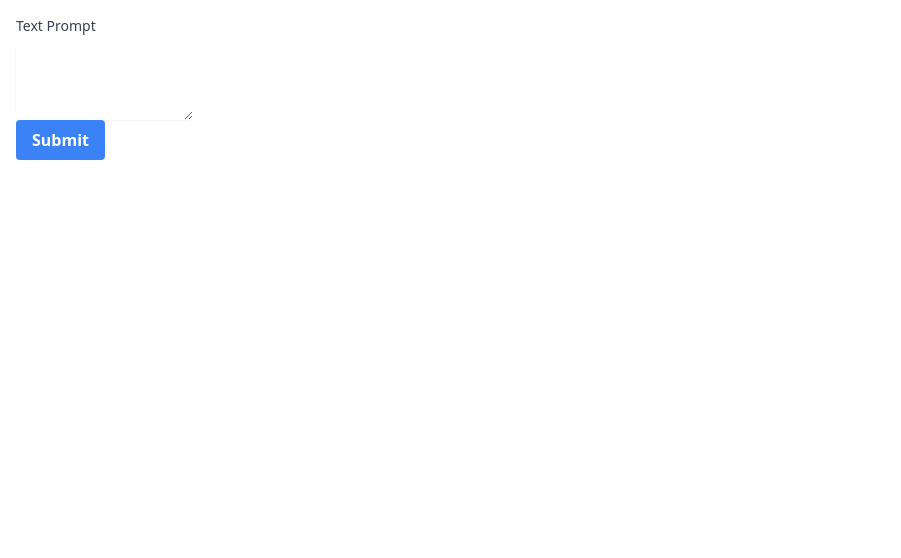
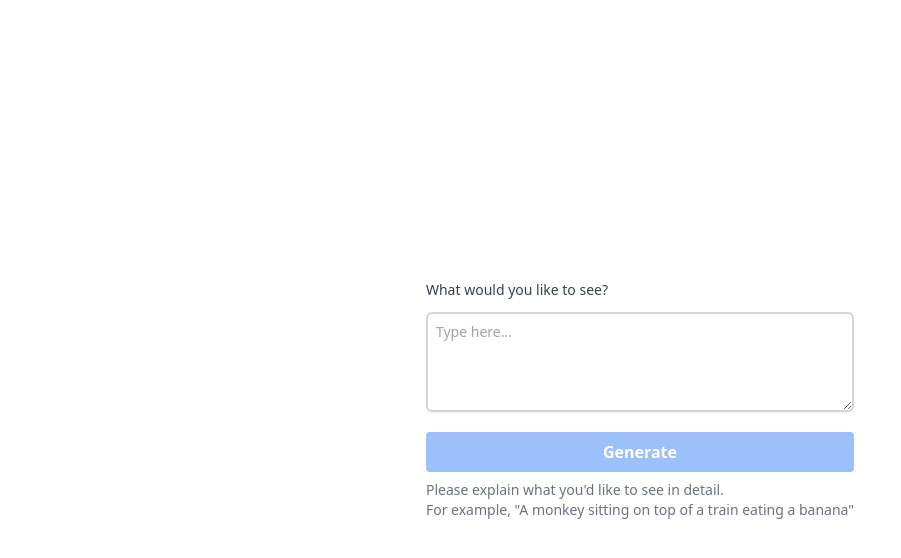
Before and after one commit to tinkerhub/tinkerspace-stable-diffusion, a Next.js app: page /new in a window 1280 px wide. Shown: the top 558 px of the page, without its empty margins (0-901 px from the left). Built offline with nearby package versions, Linux system fonts and the light colour scheme.

Commit message:
New page added

```diff
--- a/pages/new.js
+++ b/pages/new.js
@@ -2,20 +2,25 @@ import { useState } from 'react'
 import { insertPrompt } from '../lib/db';
 export default function CreateForm() {
     const [textPrompt, setTextPrompt] = useState('');
+    const [isSubmitting, setIsSubmitting] = useState(false);
+
     return (
-        <div className="container p-4 flex items-start space-x-4">
+        <div className="flex flex-col items-center justify-center min-h-screen py-2 px-2">
+            {!isSubmitting && (
             <div>
                 <label htmlFor="comment" className="block text-sm font-medium text-gray-700">
-                    Text Prompt
+                    What would you like to see?
                 </label>
-                <div className="mt-1">
+                <div className="mt-3 mb-5">
                     <textarea
                         onChange={(e) => setTextPrompt(e.target.value)}
+                        value={textPrompt}
                         rows={4}
                         name="comment"
                         id="comment"
-                        className="block w-full rounded-md border-gray-300 shadow-sm focus:border-indigo-500 focus:ring-indigo-500 sm:text-sm"
+                        className="shadow-sm focus:ring-blue-500 focus:border-blue-500 mt-1 block w-full sm:text-sm border-gray-300 rounded-md border-2 p-2"
                         defaultValue={''}
+                        placeholder="Type here..."
                     />
                 </div>
                 <button onClick={
@@ -23,12 +28,36 @@ export default function CreateForm() {
                         insertPrompt({
                             text: textPrompt,
                         })
+                        setIsSubmitting(true);
+
+                        setTextPrompt('');
                     }
-                } className="bg-blue-500 hover:bg-blue-700 text-white font-bold py-2 px-4 rounded">
-                    Submit
+                }
+                disabled={textPrompt.length < 10}
+                className={
+                    textPrompt.length < 10
+                        ? 'bg-blue-500 hover:bg-blue-700 text-white font-bold py-2 px-4 rounded opacity-50 cursor-not-allowed w-full'
+                    : 'bg-blue-500 hover:bg-blue-700 text-white font-bold py-2 px-4 rounded w-full'
+                }
+                >
+                    Generate
                 </button>
+                <p className="mt-2 text-sm text-gray-500">
+                    Please explain what you'd like to see in detail. <br/>For example, "A monkey sitting on top of a train eating a banana"
+                </p>
             </div>
+            )}
+            {isSubmitting && (
+                <div>
+                    <p className="text-2xl">Check on the TinkerSpace TV!</p>
+                    <p className="mt-2 text-sm text-gray-500">
+                        After your image is generated, it will be shown on the TinkerSpace TV.
+                    </p>
+                    <p className="mt-10 text-sm text-gray-500">
+                        Scan QR again or refresh this page to try again.
+                    </p>
+                </div>
+            )}
         </div>
-
     )
 }
```
